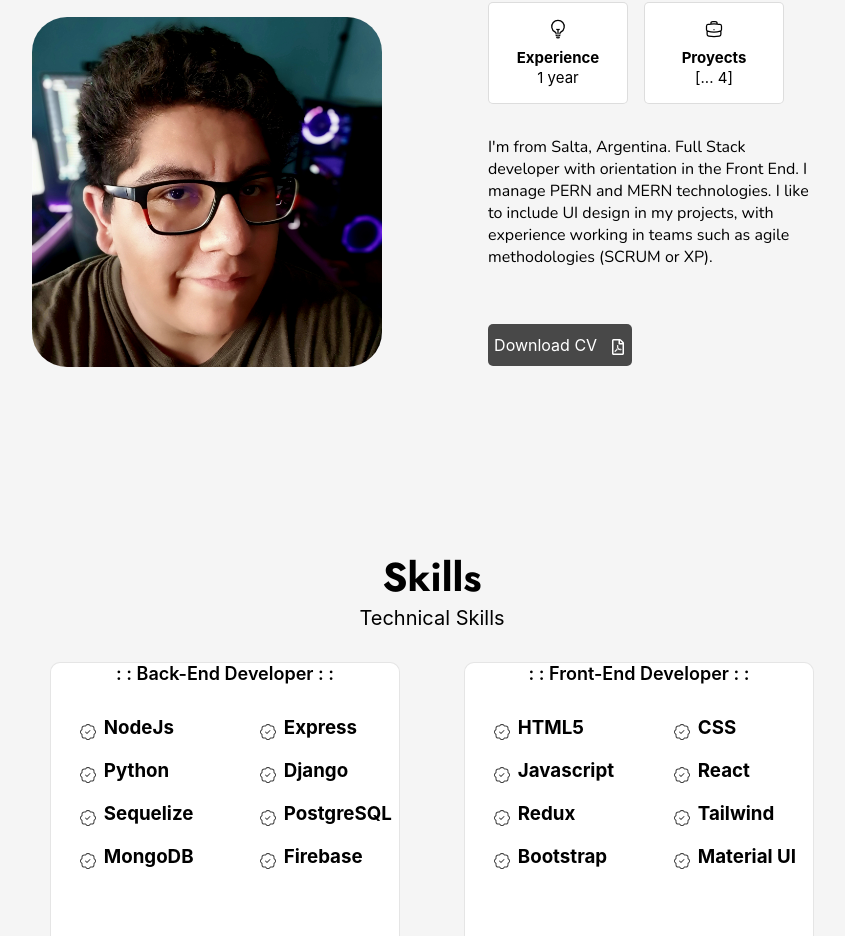
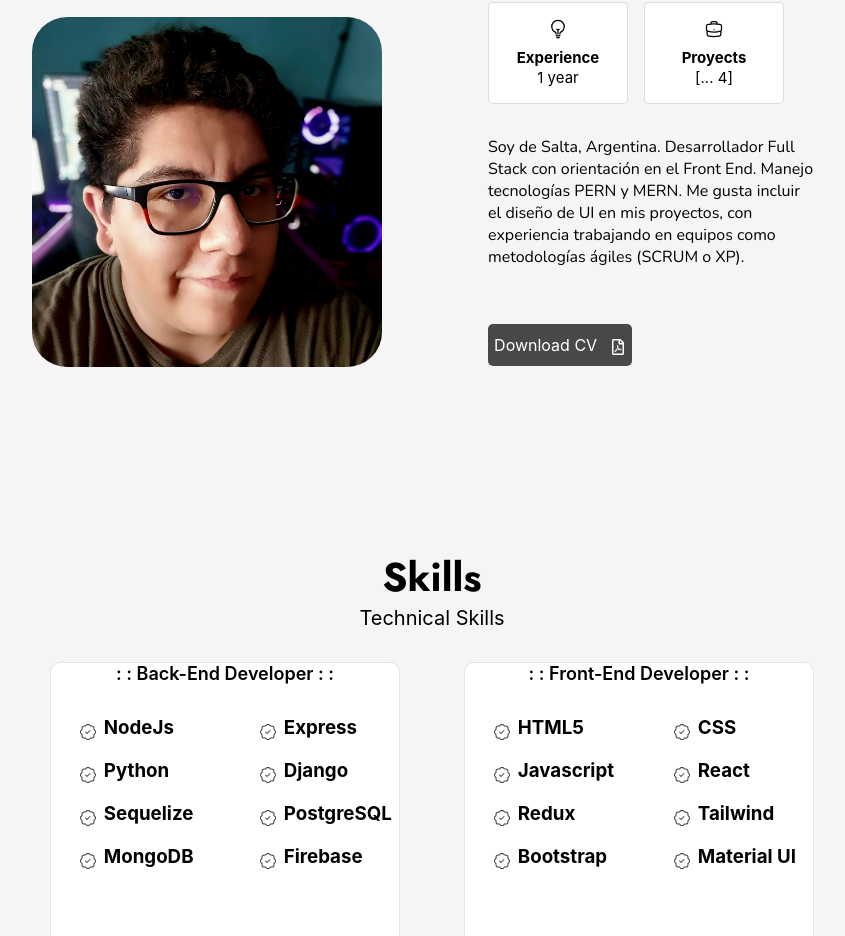
Before and after one commit to Luis-Goytia/Portfolio_Es, a React (Create React App) app: page / in a window 1280 px wide. Shown: the part 2152-3088 px from the top of the page, without its empty margins (208-1053 px from the left). Built offline with nearby package versions, Linux system fonts and the light colour scheme.

Commit message:
Modify/traslate Español

```diff
--- a/package.json
+++ b/package.json
@@ -1,6 +1,5 @@
 {
-  "name": "portfolio",
-  "homepage": "https://a1l1n.github.io/Portfolio/",
+  "name": "portfolio_es",
   "version": "0.1.0",
   "private": true,
   "dependencies": {
--- a/src/Components/About/About.jsx
+++ b/src/Components/About/About.jsx
@@ -16,7 +16,7 @@ export const About = () => {
             <img src={Image} alt="" className={Styles.about_image}/>
             <div className={Styles.about_data}>
                 <Info />
-                <p className={Styles.about_description}>I'm from Salta, Argentina. Full Stack developer with orientation in the Front End. I manage PERN and MERN technologies. I like to include UI design in my projects, with experience working in teams such as agile methodologies (SCRUM or XP). </p>
+                <p className={Styles.about_description}>Soy de Salta, Argentina. Desarrollador Full Stack con orientación en el Front End. Manejo tecnologías PERN y MERN. Me gusta incluir el diseño de UI en mis proyectos, con experiencia trabajando en equipos como metodologías ágiles (SCRUM o XP).</p>
                 <div className={Styles.about_button}>
                     <a download="" href={CV} className={Styles.about_button_a}>Download CV <FaRegFilePdf className={Styles.about_button_icon}/></a>
                 </div>
```
